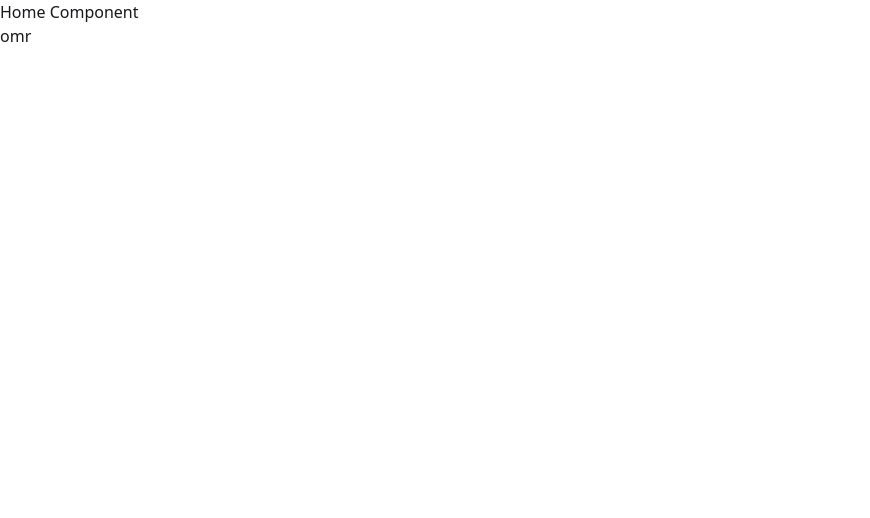
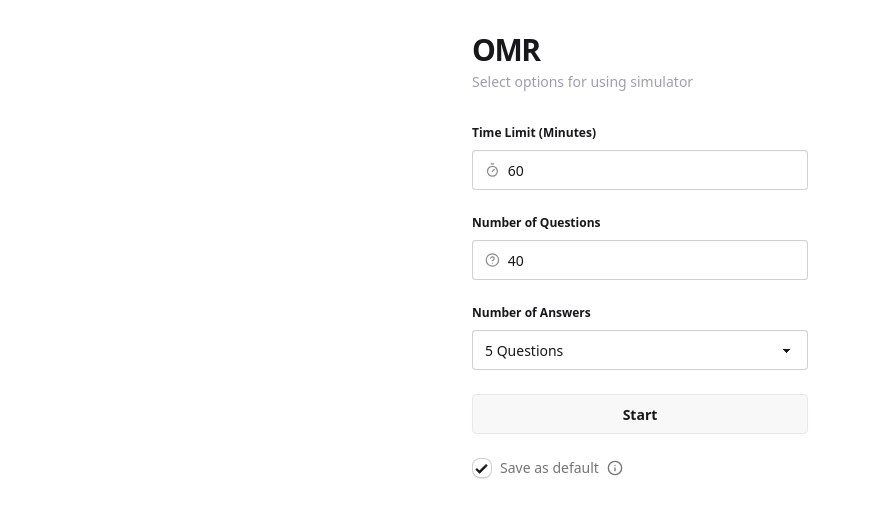
Before and after one commit to p-acid/omr-ext, a React (Vite) app in the folder sidepanel/: page / in a window 1280 px wide. Shown: the top 518 px of the page, without its empty margins (0-870 px from the left). Built offline with nearby package versions, Linux system fonts and the light colour scheme.

Commit message:
style: home page

```diff
--- a/sidepanel/index.html
+++ b/sidepanel/index.html
@@ -1,10 +1,10 @@
-<!DOCTYPE html>
+<!doctype html>
 <html lang="ko">
   <head>
     <meta charset="UTF-8" />
     <link rel="icon" type="image/svg+xml" href="/vite.svg" />
     <meta name="viewport" content="width=device-width, initial-scale=1.0" />
-    <title>Vite + React + TS</title>
+    <title>OMR</title>
   </head>
   <body>
     <div id="root"></div>
--- /dev/null
+++ b/sidepanel/src/constants/omr-options.ts
@@ -0,0 +1,12 @@
+export const NUMBER_OF_ANSWER_OPTIONS = [
+  {
+    label: "5 Questions",
+    value: 5,
+  },
+  {
+    label: "4 Questions",
+    value: 4,
+  },
+];
+
+export const DEFAULT_NUMBER_OF_ANSWER_OPTION = NUMBER_OF_ANSWER_OPTIONS[0];
--- a/sidepanel/src/pages/home.tsx
+++ /dev/null
@@ -1,10 +0,0 @@
-import { Link } from "@tanstack/react-router";
-
-export function Home() {
-  return (
-    <div>
-      <h1>Home Component</h1>
-      <Link to="/omr">omr</Link>
-    </div>
-  );
-}
--- /dev/null
+++ b/sidepanel/src/pages/home/index.tsx
@@ -0,0 +1,15 @@
+import { OmrOptionForm } from "./ui/omr-option-form";
+
+export function Home() {
+  return (
+    <main className="mx-auto flex min-h-screen max-w-sm flex-col gap-6 px-6 pt-8">
+      <div className="flex flex-col gap-1">
+        <h1 className="text-3xl font-bold tracking-tighter">OMR</h1>
+        <p className="text-sm text-zinc-400">
+          Select options for using simulator
+        </p>
+      </div>
+      <OmrOptionForm />
+    </main>
+  );
+}
--- /dev/null
+++ b/sidepanel/src/pages/home/types/omr-option-form-schema.ts
@@ -0,0 +1,9 @@
+import { z } from "zod";
+
+export const omrOptionFormSchema = z.object({
+  timeLimit: z.number().min(1, "Type time limit for test"),
+  numberOfQuestions: z.number().min(1, "Type number of questions for test"),
+  numberOfAnwers: z.number(),
+});
+
+export type OmrOptionFormSchema = z.infer<typeof omrOptionFormSchema>;
--- /dev/null
+++ b/sidepanel/src/pages/home/ui/omr-option-form.tsx
@@ -0,0 +1,105 @@
+import { CircleHelp, Info, Timer } from "lucide-react";
+
+import {
+  DEFAULT_NUMBER_OF_ANSWER_OPTION,
+  NUMBER_OF_ANSWER_OPTIONS,
+} from "@/constants/omr-options";
+import { useForm, type SubmitHandler } from "react-hook-form";
+import {
+  omrOptionFormSchema,
+  type OmrOptionFormSchema,
+} from "../types/omr-option-form-schema";
+import { zodResolver } from "@hookform/resolvers/zod";
+import { toast } from "sonner";
+
+export function OmrOptionForm() {
+  const { register, handleSubmit } = useForm<OmrOptionFormSchema>({
+    resolver: zodResolver(omrOptionFormSchema),
+    defaultValues: {
+      timeLimit: 60,
+      numberOfQuestions: 40,
+      numberOfAnwers: 5,
+    },
+  });
+
+  const submitForm: SubmitHandler<OmrOptionFormSchema> = (value) => {
+    console.log(value);
+
+    toast.success("Testing has begun! Good luck 🍀");
+  };
+
+  return (
+    <form
+      className="flex w-full flex-col gap-3"
+      onSubmit={handleSubmit(submitForm)}
+    >
+      <fieldset className="fieldset">
+        <legend className="fieldset-legend">Time Limit (Minutes)</legend>
+        <label className="input validator w-full">
+          <Timer className="size-4 opacity-50" />
+          <input
+            {...register("timeLimit", { valueAsNumber: true })}
+            type="number"
+            required
+            placeholder="Type minutes"
+            min="1"
+            max="720"
+            title="Must be between be 1 to 720"
+          />
+        </label>
+      </fieldset>
+
+      <fieldset className="fieldset">
+        <legend className="fieldset-legend">Number of Questions</legend>
+        <label className="input validator w-full">
+          <CircleHelp className="size-4 opacity-50" />
+          <input
+            {...register("numberOfQuestions", { valueAsNumber: true })}
+            type="number"
+            required
+            placeholder="Type a number between 1 to 100"
+            min="1"
+            max="100"
+            title="Must be between be 1 to 100"
+          />
+        </label>
+      </fieldset>
+
+      <fieldset className="fieldset">
+        <legend className="fieldset-legend">Number of Answers</legend>
+
+        <select
+          {...register("numberOfAnwers", { valueAsNumber: true })}
+          defaultValue={DEFAULT_NUMBER_OF_ANSWER_OPTION.value}
+          className="select w-full"
+        >
+          <option disabled>Choose number of answer options</option>
+          {NUMBER_OF_ANSWER_OPTIONS.map(({ label, value }) => (
+            <option key={value} value={value}>
+              {label}
+            </option>
+          ))}
+        </select>
+      </fieldset>
+
+      <button type="submit" className="btn btn-md mt-2">
+        Start
+      </button>
+
+      <label className="label mt-3 gap-2 text-sm">
+        <input
+          type="checkbox"
+          defaultChecked
+          className="checkbox checkbox-sm"
+        />
+        Save as default
+        <div
+          className="tooltip"
+          data-tip="Enable this to make this selection the default for future use."
+        >
+          <Info className="size-4" />
+        </div>
+      </label>
+    </form>
+  );
+}
--- a/sidepanel/src/router/index.tsx
+++ b/sidepanel/src/router/index.tsx
@@ -1,11 +1,17 @@
 import { createRootRoute, createRoute, Outlet } from "@tanstack/react-router";
+import { Toaster } from "sonner";
 
 import { Home } from "@/pages/home";
 import { Omr } from "@/pages/omr";
 import { pageRoutes } from "@/constants/page-routes";
 
 const root = createRootRoute({
-  component: Outlet,
+  component: () => (
+    <>
+      <Outlet />
+      <Toaster theme="system" position="bottom-center" />
+    </>
+  ),
 });
 
 const home = createRoute({
--- a/sidepanel/src/styles/global.css
+++ b/sidepanel/src/styles/global.css
@@ -1,6 +1,8 @@
 @import "tailwindcss";
+@custom-variant dark (&:where(.dark, .dark *));
+
 @plugin "daisyui" {
   themes:
     light --default,
-    dark --prefersdark;
+    black --prefersdark;
 }
```
Also changed, not shown: sidepanel/package.json (+6 -1 lines), 1 other file (tests, documents, lock files or other folders).
